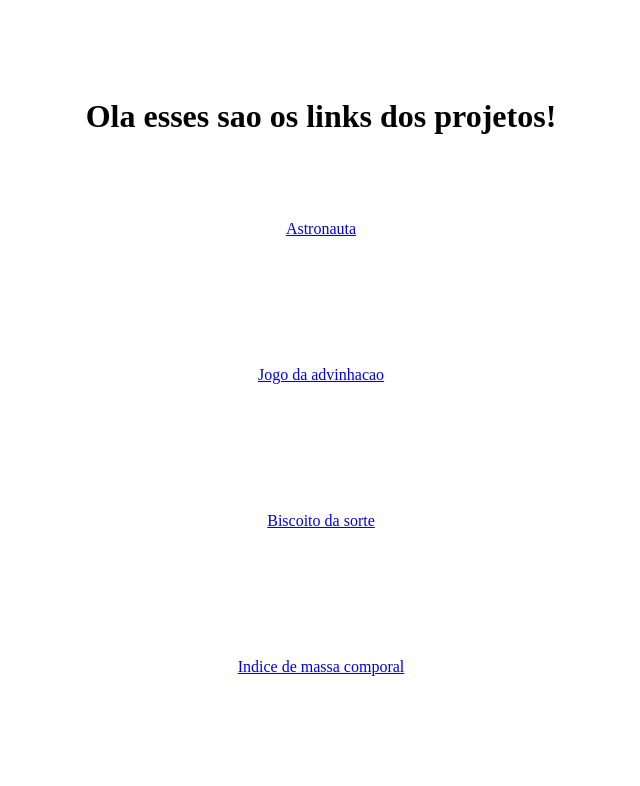
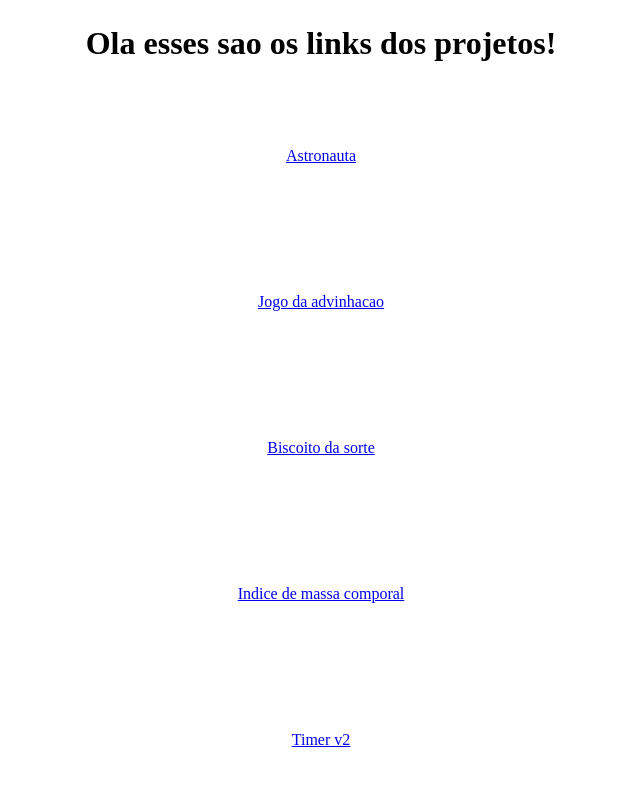
Before and after one commit to AntonioMesquit/foguetinho, a plain HTML site: page index.html in a window 1280 px wide. Shown: the whole page, without its empty margins (319-959 px from the left). Drawn offline with Linux system fonts and the light colour scheme.

Commit message:
Update index.html

```diff
--- a/index.html
+++ b/index.html
@@ -39,6 +39,10 @@
         <a href="STAGE5/STAGE5-IMC/index.html">Indice de massa comporal</a>
 
     </div>
+    <div class="box">
+        <a href="STAGE5/STAGE5-Timer/index.html">Timer v2</a>
+
+    </div>
 
 </body>
 </html>
```
